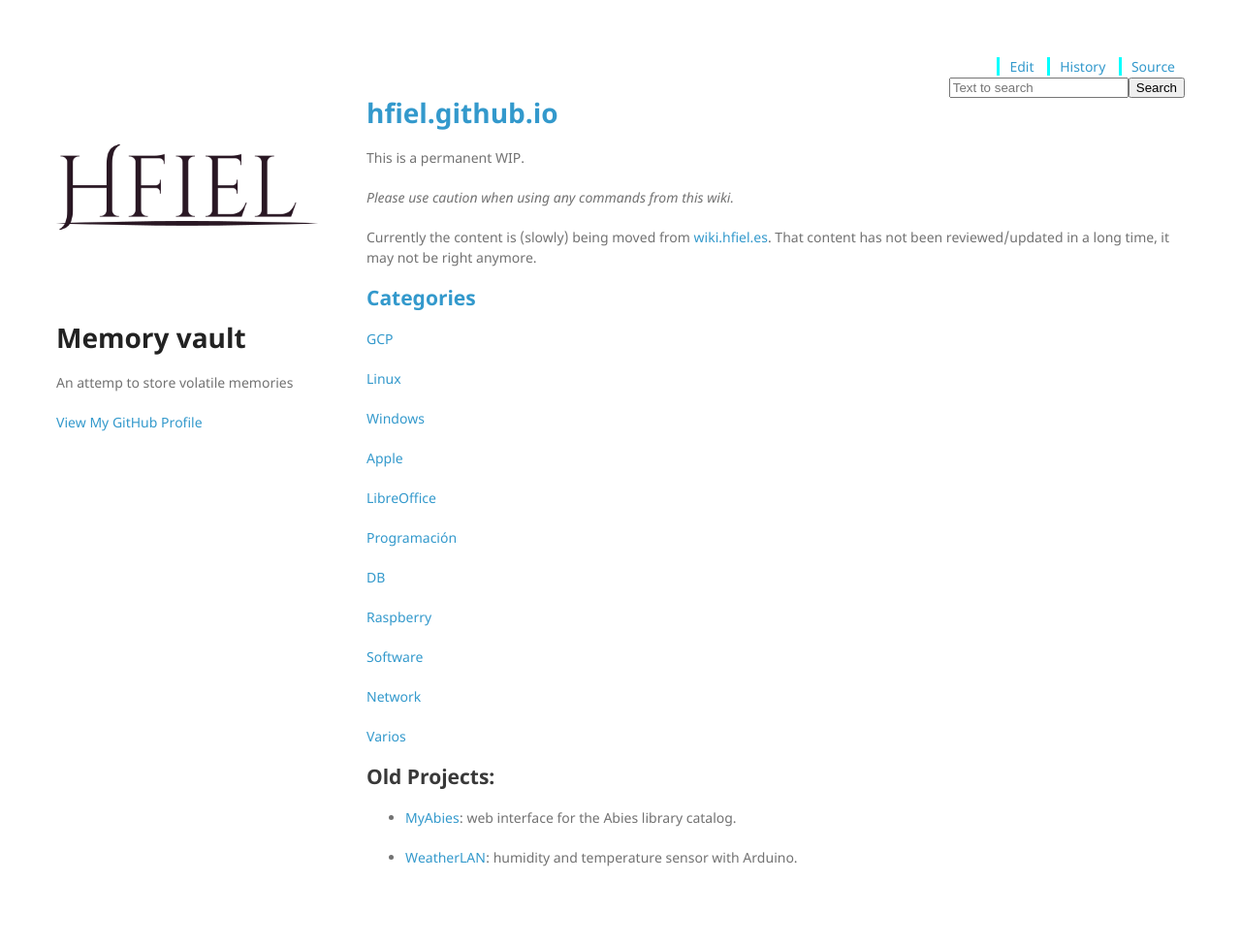
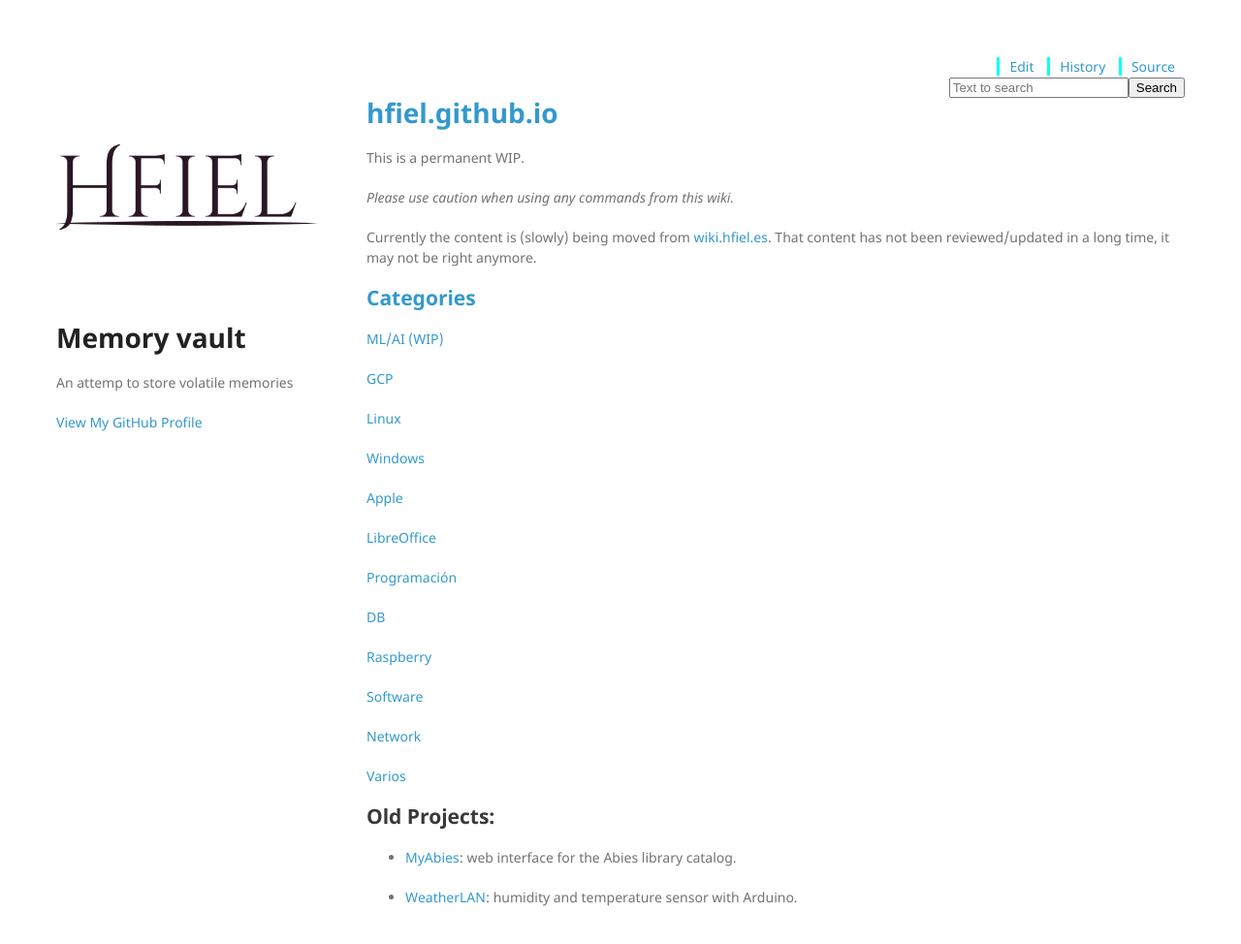
Before and after one commit to hfiel/hfiel.github.io, a Jekyll site: the page built from index.md, in a window 1280 px wide and 1064 px high. Shown: the top 974 px of the window at 97% size. Built offline with Jekyll 4.4.1, drawn with Linux system fonts in a browser that asks for light colours; nearby versions of some CDN libraries; our own code applies the rules of GitHub Pages for plain Markdown files.

Commit message:
Initial link for ML / AI section

```diff
--- a/index.md
+++ b/index.md
@@ -9,6 +9,8 @@ Currently the content is (slowly) being moved from [wiki.hfiel.es](https://wiki.
 
 
 ## [Categories](wiki/categories.md)
+
+[ML/AI (WIP)](wiki/ml.md)
 
 [GCP](wiki/gcp.md)
 
```
